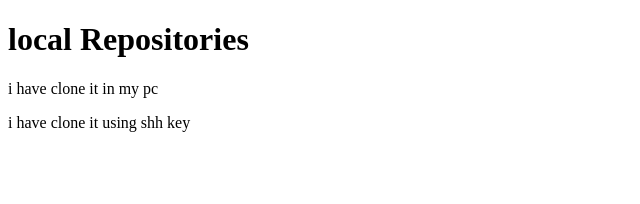
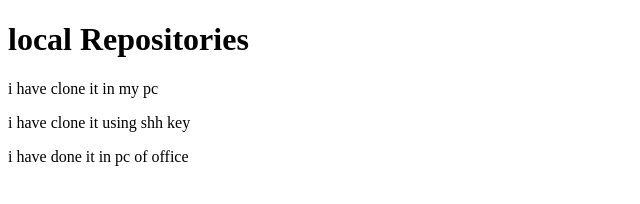
Before and after one commit to Avesh-code/local-repo, a plain HTML site: page index.html in a window 1280 px wide. Shown: the whole page, without its empty margins (0-640 px from the left). Drawn offline with Linux system fonts and the light colour scheme.

Commit message:
i have done ddh in office

```diff
--- a/index.html
+++ b/index.html
@@ -9,5 +9,6 @@
 <h1>local Repositories</h1>
 <p>i have clone it in my pc</p>
 <p>i have clone it using shh key</p>
+<p>i have done it in pc of office</p>
 </body>
 </html>
```
